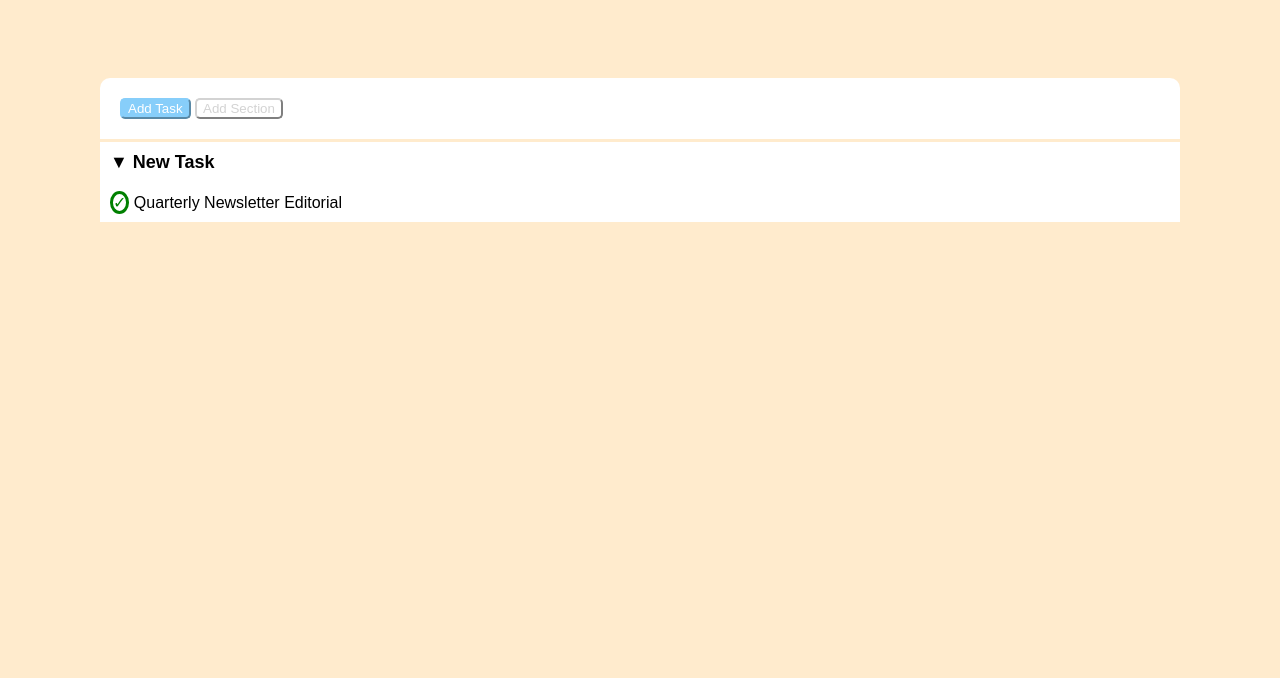
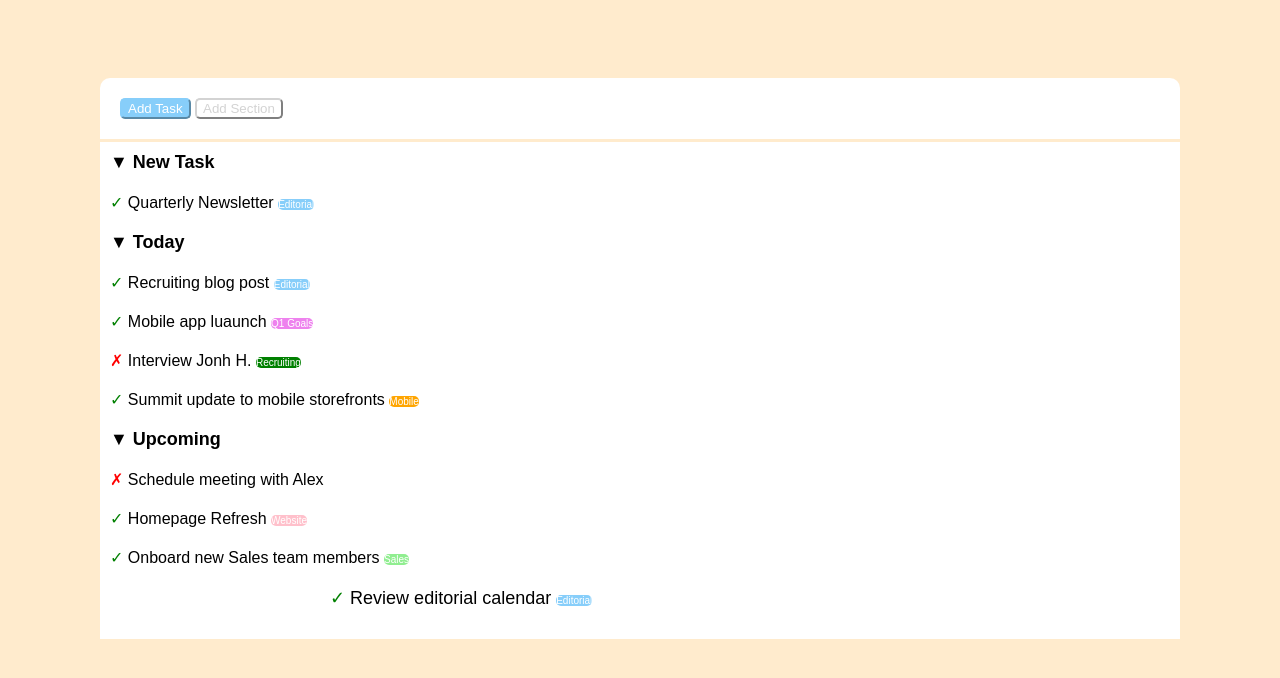
Before and after one commit to Geno00/html-css-toboolist, a plain HTML site: page index.html in a window 1280 px wide. Shown: the part 72-750 px from the top of the page. Drawn offline with Linux system fonts and the light colour scheme; a web font is replaced by a local one.

Commit message:
parte finale

```diff
--- a/css/style.css
+++ b/css/style.css
@@ -69,7 +69,78 @@ main{
 
 .check{
     color: green;
-    border-radius: 50%;
-    border: solid green;
 
 }
+
+.cover{
+    background-color: lightskyblue;
+    border-radius: 5px;
+    color: white;
+    font-size: 10px;
+}
+
+.contenitore3{
+    background-color: white;
+    margin-left: 100px;
+    margin-right: 100px;
+    padding: 10px;
+    text-align: left;
+    font-size: 18px;
+}
+
+.cover2{
+    background-color: violet;
+    border-radius: 5px;
+    color: white;
+    font-size: 10px;
+}
+
+.cross{
+    color: red;
+}
+
+.cover3{
+    background-color: green;
+    border-radius: 5px;
+    color: white;
+    font-size: 10px;
+}
+
+.cover4{
+    background-color: orange;
+    border-radius: 5px;
+    color: white;
+    font-size: 10px;
+}
+
+.cover5{
+    background-color: pink;
+    border-radius: 5px;
+    color: white;
+    font-size: 10px;
+}
+
+.cover6{
+    background-color: lightgreen;
+    border-radius: 5px;
+    color: white;
+    font-size: 10px;
+}
+
+.cover7{
+    background-color: lightskyblue;
+    border-radius: 5px;
+    color: white;
+    font-size: 10px;
+}
+
+.contenitore4{
+    background-color: white;
+    margin-left: 100px;
+    margin-right: 100px;
+    padding: 10px;
+    text-align: left;
+    font-size: 18px;
+    border-radius: 0px 0px 10px 10px;
+
+}
--- a/index.html
+++ b/index.html
@@ -36,16 +36,101 @@
         </div>
 
         <div class="elemento1">
-
             <span>
                 <span class="check">&check;</span>
                 Quarterly Newsletter
-                <span>Editorial</span>
+                <span class="cover">Editorial</span>
 
+            </span>
+        </div>
+
+        <div class="contenitore3">
+
+            <span class="lista">
+                &#9660;
+               <strong>Today</strong>
+            </span>
+
+        </div>
+
+        <div class="elemento1">
+            <span>
+                <span class="check">&check;</span>
+                Recruiting blog post
+                <span class="cover">Editorial</span>
+            </span>
+        </div>
+
+        <div class="elemento1">
+            <span>
+                <span class="check">&check;</span>
+                Mobile app luaunch
+                <span class="cover2">Q1 Goals</span>
+            </span>
+        </div>
+
+        <div class="elemento1">
+            <span>
+                <span class="cross">&cross;</span>
+                Interview Jonh H.
+                <span class="cover3">Recruiting</span>
+            </span>
+        </div>
+
+        <div class="elemento1">
+            <span>
+                <span class="check">&check;</span>
+                Summit update to mobile storefronts
+                <span class="cover4">Mobile</span>
+            </span>
+        </div>
+
+        <div class="contenitore3">
+
+            <span class="lista">
+                &#9660;
+               <strong>Upcoming</strong>
+            </span>
+
+        </div>
+
+        <div class="elemento1">
+            <span>
+                <span class="cross">&cross;</span>
+                Schedule meeting with Alex
+             </span>
+        </div>
+
+        <div class="elemento1">
+            <span>
+                <span class="check">&check;</span>
+                Homepage Refresh
+                <span class="cover5">Website</span>
+            </span>
+        </div>
+
+        <div class="elemento1">
+            <span>
+                <span class="check">&check;</span>
+                Onboard new Sales team members
+                <span class="cover6">Sales</span>
             </span>
 
 
+        <div class="contenitore4">
+            <div class="elemento1">
+                <span>
+                    <span class="check">&check;</span>
+                    Review editorial calendar
+                    <span class="cover7">Editorial</span>
+                </span>
+            </div>
         </div>
+
+        </div>
+
+
+
 
 
 
```
